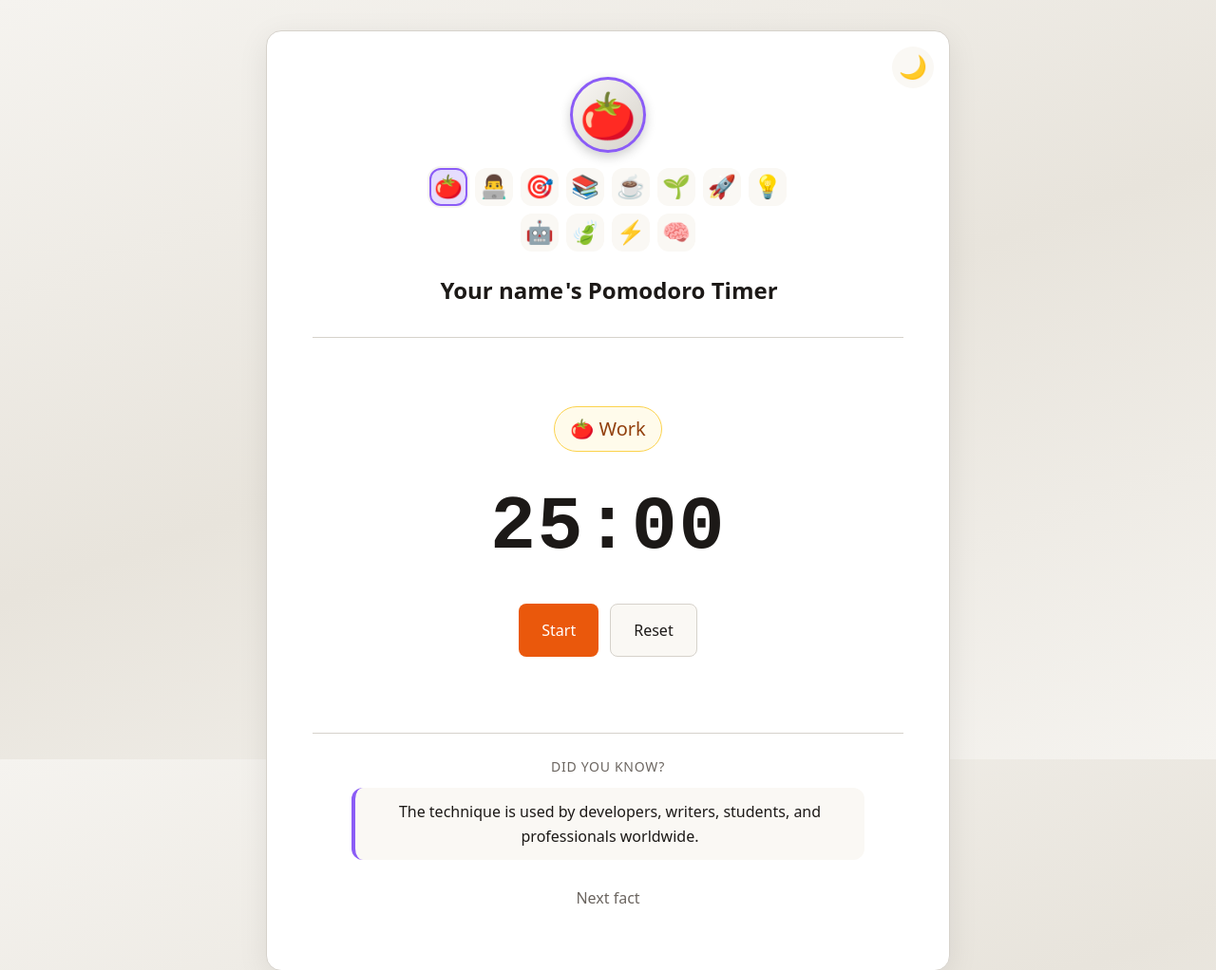
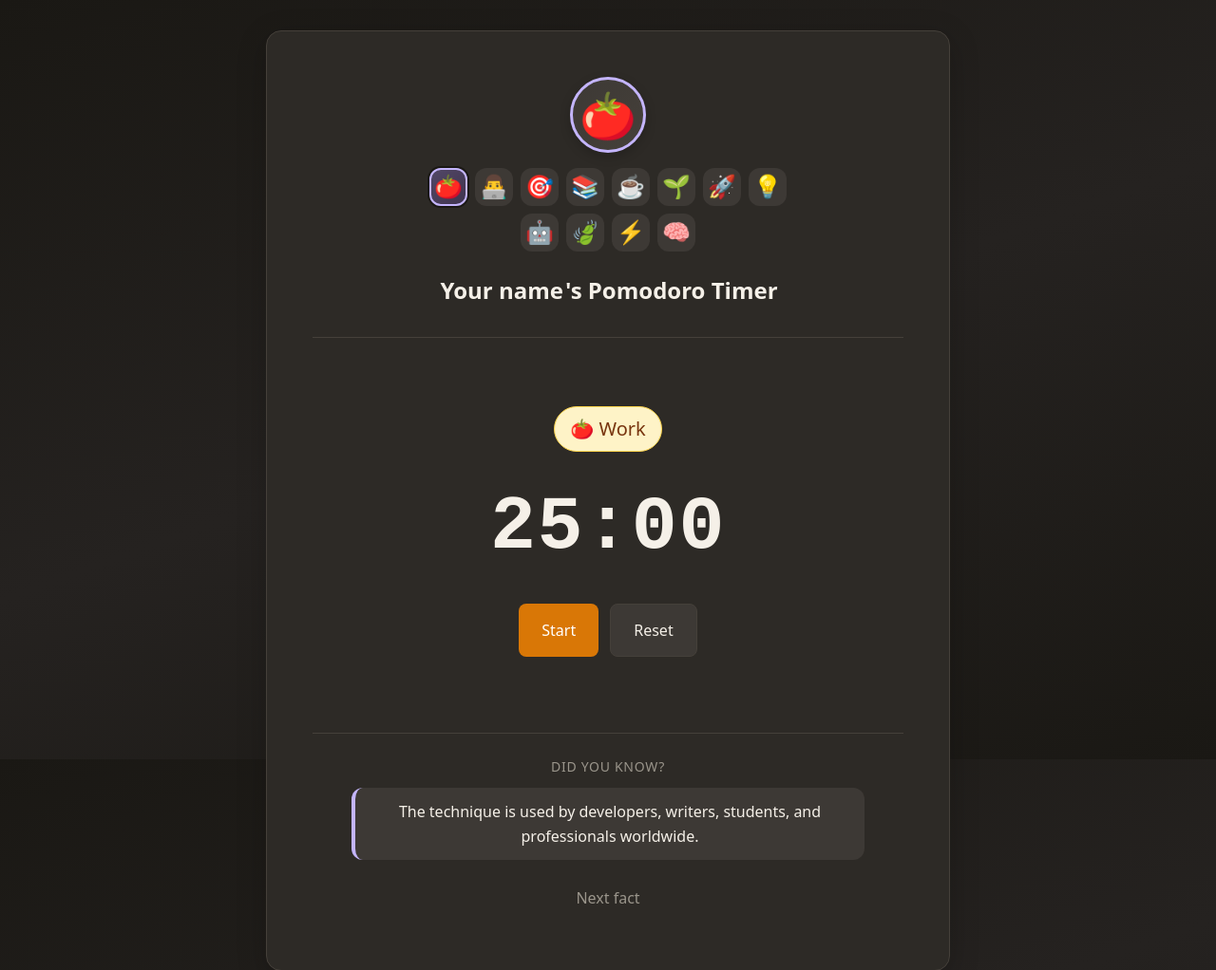
Before and after one commit to fontcuberta/pomodoro-timer, a website built with Vite: page index.html in a window 1280 px wide. Shown: the top 1022 px of the page at 95% size. Built offline with nearby package versions, Linux system fonts and the light colour scheme.

Commit message:
removing light mode

```diff
--- a/index.html
+++ b/index.html
@@ -2,17 +2,6 @@
 <html lang="en">
   <head>
     <meta charset="UTF-8" />
-    <script>
-      (function() {
-        var theme = localStorage.getItem('pomodoro-theme');
-        if (theme === 'light' || theme === 'dark') {
-          document.documentElement.setAttribute('data-theme', theme);
-        } else {
-          document.documentElement.setAttribute('data-theme',
-            window.matchMedia('(prefers-color-scheme: light)').matches ? 'light' : 'dark');
-        }
-      })();
-    </script>
     <link rel="icon" type="image/svg+xml" href="/vite.svg" />
     <meta name="viewport" content="width=device-width, initial-scale=1.0" />
     <title>Pomodoro Timer</title>
--- a/src/main.js
+++ b/src/main.js
@@ -3,25 +3,8 @@ import { createTimer, formatTime } from './timer.js'
 import { getRandomFact } from './facts.js'
 import { AVATARS } from './avatars.js'
 
-const THEME_KEY = 'pomodoro-theme'
 const USERNAME_KEY = 'pomodoro-username'
 const AVATAR_KEY = 'pomodoro-avatar'
-
-function getPreferredTheme() {
-  const stored = localStorage.getItem(THEME_KEY)
-  if (stored === 'light' || stored === 'dark') return stored
-  return window.matchMedia('(prefers-color-scheme: dark)').matches ? 'dark' : 'light'
-}
-
-function setTheme(theme) {
-  document.documentElement.setAttribute('data-theme', theme)
-  localStorage.setItem(THEME_KEY, theme)
-  const btn = document.querySelector('#btn-theme')
-  if (btn) {
-    btn.setAttribute('aria-label', theme === 'dark' ? 'Switch to light mode' : 'Switch to dark mode')
-    btn.innerHTML = theme === 'dark' ? '☀️' : '🌙'
-  }
-}
 
 const MODE_LABELS = {
   work: '🍅 Work',
@@ -76,10 +59,6 @@ const initialAvatar = localStorage.getItem(AVATAR_KEY) || 'tomato'
 document.querySelector('#app').innerHTML = `
   <div class="app-wrapper">
     <div class="card">
-      <button id="btn-theme" type="button" class="btn-theme" aria-label="Switch to light mode">
-        ☀️
-      </button>
-
       <section class="user-profile">
         <div class="user-profile__avatar-section">
           <div id="avatar-display" class="avatar-display" aria-hidden="true">${(AVATARS.find((a) => a.id === initialAvatar) || AVATARS[0]).emoji}</div>
@@ -186,14 +165,6 @@ timer.onModeComplete(({ currentMode }) => {
 btnStartPause.addEventListener('click', () => timer.toggle())
 btnReset.addEventListener('click', () => timer.reset())
 
-document.querySelector('#btn-theme').addEventListener('click', () => {
-  const current = getPreferredTheme()
-  setTheme(current === 'dark' ? 'light' : 'dark')
-})
-
-// Apply saved or system theme
-setTheme(getPreferredTheme())
-
 // Initial render
 updateUI(timer.getState())
 
--- a/src/style.css
+++ b/src/style.css
@@ -1,6 +1,5 @@
-/* Design tokens - harmonious palette */
-:root,
-[data-theme="dark"] {
+/* Design tokens - dark theme */
+:root {
   color-scheme: dark;
   /* Base: warm stone */
   --color-bg: #1a1814;
@@ -22,32 +21,6 @@
   --color-focus: #67e8f9;
   --color-accent: #c4b5fd;
   --color-border: #45403a;
-}
-
-[data-theme="light"] {
-  color-scheme: light;
-  --color-bg: #f5f3ef;
-  --color-bg-soft: #e8e4dc;
-  --color-surface: #ffffff;
-  --color-surface-elevated: #faf8f4;
-  --color-text: #1c1917;
-  --color-text-muted: #6b6560;
-  --color-work-bg: #fffbeb;
-  --color-work-text: #92400e;
-  --color-work-accent: #ea580c;
-  --color-work-border: #fcd34d;
-  --color-break-bg: #f0fdfa;
-  --color-break-text: #0f766e;
-  --color-break-accent: #14b8a6;
-  --color-break-border: #5eead4;
-  --color-focus: #06b6d4;
-  --color-accent: #8b5cf6;
-  --color-border: #d6d2cb;
-}
-
-:root,
-[data-theme="dark"],
-[data-theme="light"] {
   /* Spacing */
   --space-xs: 0.25rem;
   --space-sm: 0.5rem;
@@ -102,10 +75,14 @@ html {
 }
 
 body {
+  margin: 0;
+  display: flex;
+  place-items: center;
+  min-width: 320px;
+  min-height: 100vh;
   background: linear-gradient(160deg, var(--color-bg) 0%, var(--color-bg-soft) 50%, var(--color-bg) 100%);
   background-attachment: fixed;
   color: var(--color-text);
-  min-height: 100vh;
 }
 
 a {
@@ -116,15 +93,6 @@ a {
 
 a:hover {
   color: var(--color-accent);
-}
-
-body {
-  margin: 0;
-  display: flex;
-  place-items: center;
-  min-width: 320px;
-  min-height: 100vh;
-  transition: background-color 0.3s ease, color 0.3s ease;
 }
 
 #app {
@@ -138,45 +106,6 @@ body {
 @media (min-width: 640px) {
   #app {
     padding: var(--space-2xl) var(--space-2xl);
-  }
-}
-
-/* Theme toggle */
-.btn-theme {
-  position: absolute;
-  top: var(--space-lg);
-  right: var(--space-lg);
-  width: 44px;
-  height: 44px;
-  padding: 0;
-  font-size: 1.5rem;
-  border: none;
-  background: var(--color-surface-elevated);
-  cursor: pointer;
-  border-radius: var(--radius-full);
-  display: flex;
-  align-items: center;
-  justify-content: center;
-  transition: transform 0.2s ease, background-color 0.2s ease;
-}
-
-.btn-theme:hover {
-  transform: scale(1.1) rotate(15deg);
-}
-
-.btn-theme:active {
-  transform: scale(0.95);
-}
-
-.btn-theme:focus-visible {
-  outline: 2px solid var(--color-focus);
-  outline-offset: 2px;
-}
-
-@media (prefers-reduced-motion: reduce) {
-  .btn-theme:hover,
-  .btn-theme:active {
-    transform: none;
   }
 }
 
@@ -243,10 +172,6 @@ body {
     max-width: 720px;
     padding: var(--space-3xl) var(--space-3xl);
   }
-}
-
-[data-theme="light"] .card {
-  box-shadow: 0 8px 32px rgba(0, 0, 0, 0.08);
 }
 
 @media (prefers-reduced-motion: reduce) {
```
